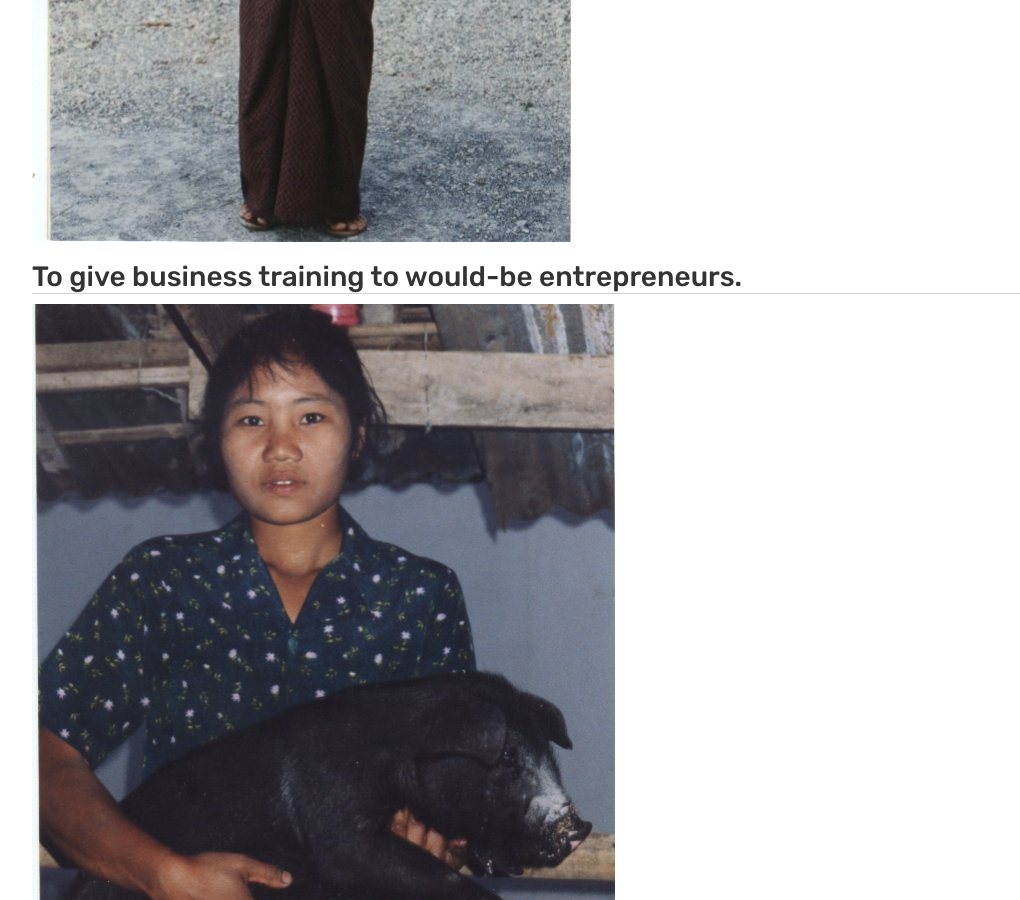
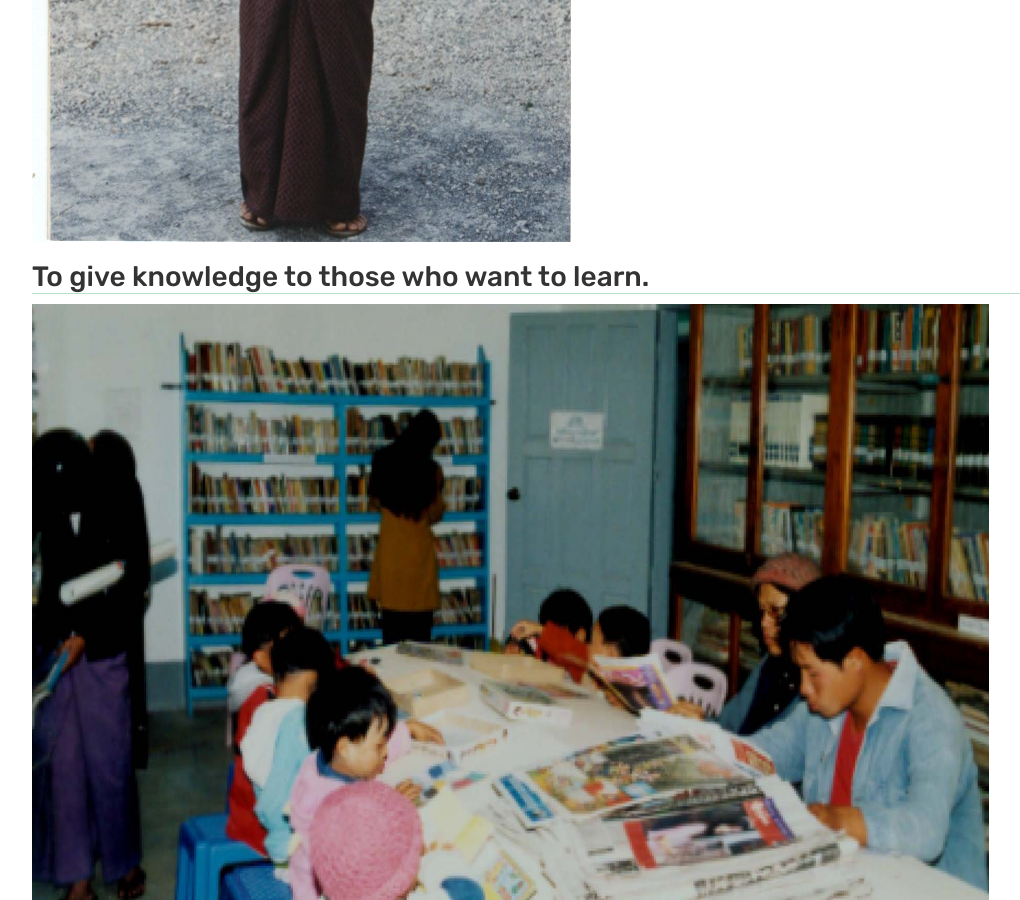
Before and after one commit to friendsofburma/friendsofburma.github.io, a Jekyll site: the page built from _pages/ministry_overview.html, in a window 1280 px wide and 900 px high, scrolled down 5879 px. Shown: the whole window, without its empty margins (111-1131 px from the left). Built offline with Jekyll 4.4.1, drawn with Linux system fonts in a browser that asks for light colours.

Commit message:
ministry overview updated.

```diff
--- a/_pages/ministry_overview.html
+++ b/_pages/ministry_overview.html
@@ -55,6 +55,11 @@ permalink: /ministry/
 </div>
 
 <div>
+    <h2 class="my-header">To give knowledge to those who want to learn.</h2>
+    <img src="/static/img/photos/fob_images/chit_maung_library.png" alt="Library" class="img-responsive"/>
+</div>
+
+<div>
     <h2 class="my-header">To give business training to would-be entrepreneurs.</h2>
     <img src="/static/img/photos/fob_images/page_13_img_2.jpeg" alt="Business Training" class="img-responsive"/>
 </div>
```
Also changed, not shown: static/img/photos/fob_images/chit_maung_library.png (added).
